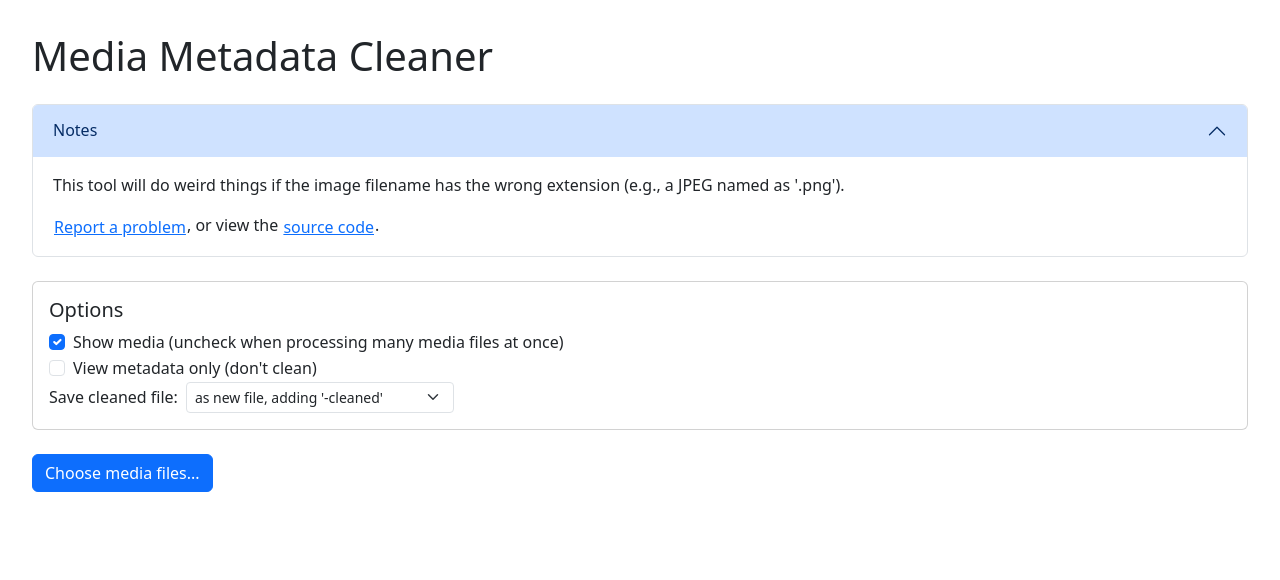
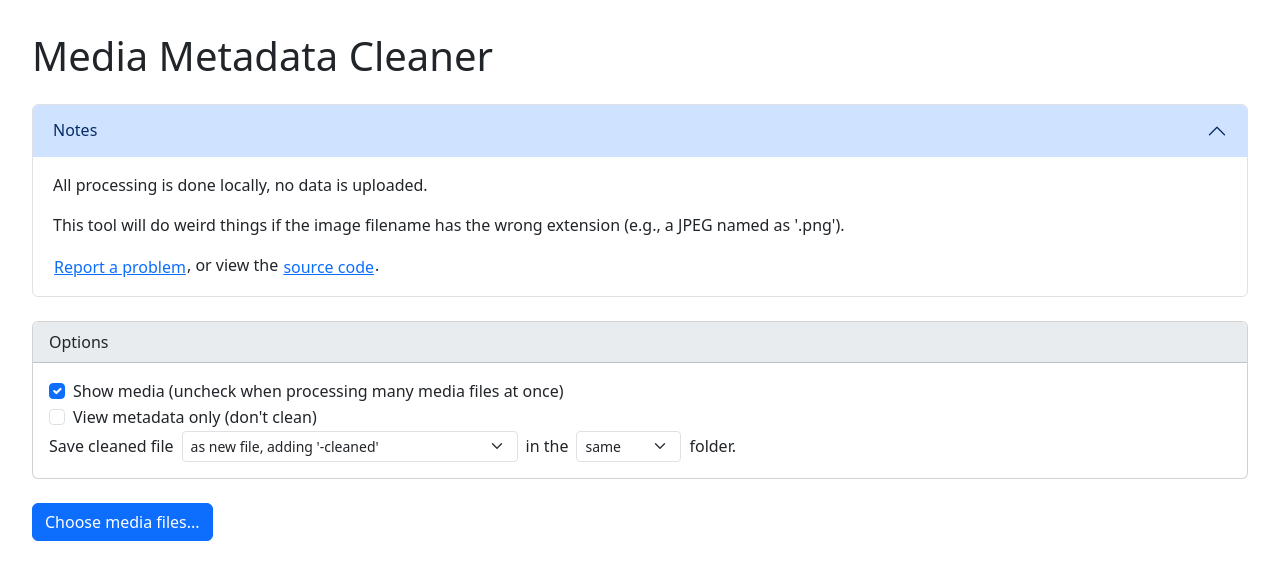
Before and after one commit to theotternews/media-metadata-cleaner, a React (Vite) app: page / in a window 1280 px wide. Shown: the top 580 px of the page. Built offline with nearby package versions, Linux system fonts and the light colour scheme.

Commit message:
add an option to save to a different directory

```diff
--- a/src/App.css
+++ b/src/App.css
@@ -38,6 +38,20 @@ body {
   width: 100%;
   height: auto;
   object-fit: cover;
+}
+
+.progress .progress-bar {
+  transition: none;
+}
+
+.accordion-style-header {
+  padding: 0.5rem 1rem;
+  font-size: 1rem;
+  font-weight: 500;
+  background-color: var(--bs-accordion-btn-bg, #e9ecef);
+  color: var(--bs-accordion-btn-color, #212529);
+  border-bottom: 1px solid var(--bs-accordion-border-color, rgba(0, 0, 0, 0.175));
+  border-radius: var(--bs-border-radius, 0.375rem) var(--bs-border-radius, 0.375rem) 0 0;
 }
 
 .accordion {
--- a/src/App.tsx
+++ b/src/App.tsx
@@ -27,6 +27,7 @@ function NotesWithLinks() {
 }
 
 const NOTES: ReactNode[] = [
+  'All processing is done locally, no data is uploaded.',
   'This tool will do weird things if the image filename has the wrong extension (e.g., a JPEG named as \'.png\').',
   <NotesWithLinks key="notes-links" />,
 ];
@@ -76,7 +77,7 @@ function resultStatusClass(result: CleanedResult): string {
   return 'accordion-item-has-success';
 }
 
-function ResultAccordionItem({ result, index, skipCleaning, saveMode }: { result: CleanedResult; index: number; skipCleaning: boolean; saveMode: SaveMode }) {
+function ResultAccordionItem({ result, index, skipCleaning, outputDir }: { result: CleanedResult; index: number; skipCleaning: boolean; outputDir: string | null }) {
   const hasOrigImage = (result.origImage?.imageData ?? '') !== '';
   const hasCleanedImage = (result.cleanedImage?.imageData ?? '') !== '';
   const hasOrigTags = (result.origImage?.tags ?? '').trim() !== '';
@@ -86,8 +87,10 @@ function ResultAccordionItem({ result, index, skipCleaning, saveMode }: { result
   const hasImageData = hasOrigImage || hasCleanedImage;
   const showOriginalColumn = hasOriginalData;
   const showCleanedColumn = !skipCleaning && hasCleanedData;
-  const showWrittenFilename = !skipCleaning && (saveMode === 'cleaned-suffix' || saveMode === 'random-filename') && result.cleanedImage.filename;
-  const headerTitle = showWrittenFilename ? `${result.origImage.filename} → ${result.cleanedImage.filename}` : result.origImage.filename;
+  const showWrittenFilename = !skipCleaning && result.cleanedImage.filename;
+  const outputDirFolderName = outputDir ? (outputDir.split(/[/\\]/).filter(Boolean).pop() ?? outputDir) : null;
+  const writtenPath = outputDirFolderName ? `${outputDirFolderName}/${result.cleanedImage.filename}` : result.cleanedImage.filename;
+  const headerTitle = showWrittenFilename ? `${result.origImage.filename} → ${writtenPath}` : result.origImage.filename;
   const singleColumn = !showCleanedColumn;
   return (
     <Accordion.Item eventKey={index.toString()} className={resultStatusClass(result)}>
@@ -123,8 +126,10 @@ function App() {
   const [resultsActiveKey, setResultsActiveKey] = useState<AccordionKey>(undefined);
   const [progress, setProgress] = useState<{ current: number; total: number }>({ current: 0, total: 0 });
   const [lastRunSkipCleaning, setLastRunSkipCleaning] = useState(false);
-  const [lastRunSaveMode, setLastRunSaveMode] = useState<SaveMode>('cleaned-suffix');
+  const [lastRunOutputDir, setLastRunOutputDir] = useState<string | null>(null);
   const [saveMode, setSaveMode] = useState<SaveMode>('cleaned-suffix');
+  const [saveDirectory, setSaveDirectory] = useState<'same-directory' | 'choose-directory' | string>('same-directory');
+  const [chosenDirectory, setChosenDirectory] = useState<string | null>(null);
   const [skipCleaning, setSkipCleaning] = useState(false);
   const loadMediaRef = useRef<HTMLInputElement>(null);
 
@@ -145,17 +150,18 @@ function App() {
     setProgress({ current: 0, total: files.length });
     const loadImageData = loadMediaRef.current?.checked ?? true;
     setLastRunSkipCleaning(skipCleaning);
-    setLastRunSaveMode(saveMode);
+    const outputDir = saveDirectory === 'same-directory' ? null : (saveDirectory === 'choose-directory' ? chosenDirectory : saveDirectory);
+    setLastRunOutputDir(outputDir);
     const cleanedResults = await processFiles(
       files,
-      { loadImageData, saveMode, skipCleaning },
+      { loadImageData, saveMode, skipCleaning, outputDir },
       (current, total) => setProgress({ current, total })
     );
     setProgress({ current: 0, total: 0 });
 
     console.log(cleanedResults);
     setCleanedResults(cleanedResults);
-  }, [skipCleaning, saveMode]);
+  }, [skipCleaning, saveMode, saveDirectory, chosenDirectory]);
 
   return (
     <div>
@@ -171,8 +177,8 @@ function App() {
       </Accordion>
 
       <div className="card mb-4">
+        <div className="accordion-style-header">Options</div>
         <div className="card-body">
-          <h5 className="card-title">Options</h5>
           <div className="form-check">
             <input
               ref={loadMediaRef}
@@ -197,8 +203,8 @@ function App() {
               View metadata only (don&apos;t clean)
             </label>
           </div>
-          <div className="d-flex align-items-center gap-2 mb-0">
-            <label htmlFor="saveMode" className="form-label mb-0">Save cleaned file:</label>
+          <div className="d-flex align-items-center gap-2 flex-wrap mb-0">
+            <label htmlFor="saveMode" className="form-label mb-0">Save cleaned file </label>
             <select
               id="saveMode"
               className="form-select form-select-sm w-auto"
@@ -206,10 +212,42 @@ function App() {
               onChange={(e) => setSaveMode(e.target.value as SaveMode)}
               disabled={skipCleaning}
             >
-              <option value="cleaned-suffix">as new file, adding '-cleaned'</option>
-              <option value="overwrite">overwriting original</option>
+              <option value="cleaned-suffix">as new file, adding &apos;-cleaned&apos;</option>
+              <option value="original-filename">as original filename (may overwrite original)</option>
               <option value="random-filename">as file with new, random filename</option>
             </select>
+            <span className="mb-0">in the</span>
+            <select
+              id="saveDirectory"
+              className="form-select form-select-sm w-auto"
+              value={saveDirectory}
+              onChange={async (e) => {
+                const value = e.target.value;
+                if (value === 'choose-directory') {
+                  setSaveDirectory('choose-directory');
+                  const dir = await open({ directory: true, multiple: false });
+                  if (dir != null) {
+                    setChosenDirectory(dir);
+                    setSaveDirectory(dir);
+                  } else {
+                    setSaveDirectory('same-directory');
+                  }
+                } else if (value === 'same-directory') {
+                  setSaveDirectory('same-directory');
+                  setChosenDirectory(null);
+                } else {
+                  setSaveDirectory(value);
+                }
+              }}
+              disabled={skipCleaning}
+            >
+              <option value="same-directory">same</option>
+              {chosenDirectory != null && (
+                <option value={chosenDirectory}>{chosenDirectory.split(/[/\\]/).filter(Boolean).pop() ?? chosenDirectory}</option>
+              )}
+              <option value="choose-directory">choose...</option>
+            </select>
+            <span className="mb-0">folder.</span>
           </div>
         </div>
       </div>
@@ -237,7 +275,7 @@ function App() {
           <h5 className="my-4">Results</h5>
           <Accordion id="resultsAccordion" activeKey={resultsActiveKey} onSelect={(k) => setResultsActiveKey(toAccordionKey(k))}>
             {cleanedResults.map((result, index) => (
-              <ResultAccordionItem key={index.toString()} result={result} index={index} skipCleaning={lastRunSkipCleaning} saveMode={lastRunSaveMode} />
+              <ResultAccordionItem key={index.toString()} result={result} index={index} skipCleaning={lastRunSkipCleaning} outputDir={lastRunOutputDir} />
             ))}
           </Accordion>
         </div>
--- a/src/clean.ts
+++ b/src/clean.ts
@@ -48,10 +48,18 @@ function dirname(pathStr: string): string {
   return idx === -1 ? '' : pathStr.slice(0, idx);
 }
 
+function joinPath(dir: string, ...parts: string[]): string {
+  const sep = platform() === 'windows' ? '\\' : '/';
+  const trimmedDir = dir.replace(/[/\\]+$/, '');
+  return [trimmedDir, ...parts].join(sep);
+}
+
 export type ProcessOptions = {
   loadImageData: boolean;
   saveMode?: SaveMode;
   skipCleaning?: boolean;
+  /** When set, cleaned output is written to this directory instead of the source directory. */
+  outputDir?: string | null;
 };
 
 async function readTagsOnly(filename: string): Promise<{ origTags: string; errors: string[] }> {
@@ -68,7 +76,7 @@ async function readTagsOnly(filename: string): Promise<{ origTags: string; error
   return { origTags: origReadProcess.stdout, errors };
 }
 
-async function cleanMetadata(filename: string): Promise<CleanRaw> {
+async function cleanMetadata(filename: string, outputDir?: string | null): Promise<CleanRaw> {
   const errors: string[] = [];
   const warnings: string[] = [];
   console.log(`cleanMetadata: ${basename(filename)}`);
@@ -88,9 +96,13 @@ async function cleanMetadata(filename: string): Promise<CleanRaw> {
   const lastDot = filename.lastIndexOf('.');
   const stem = filename.slice(0, lastDot);
   const ext = filename.slice(lastDot + 1);
-  const cleanedFilename = `${stem}-cleaned.${ext}`;
+  const baseName = basename(filename);
+  const dotInBase = baseName.lastIndexOf('.');
+  const baseStem = dotInBase >= 0 ? baseName.slice(0, dotInBase) : baseName;
+  const baseExt = dotInBase >= 0 ? baseName.slice(dotInBase + 1) : ext;
+  const cleanedFilename = outputDir ? joinPath(outputDir, `${baseStem}-cleaned.${baseExt}`) : `${stem}-cleaned.${ext}`;
 
-  console.log(`copyCommand: ${basename(filename)} ${basename(cleanedFilename)}`);
+  console.log(`copyCommand: ${filename} ${cleanedFilename}`);
   const [copyCode, copyMessage] = await invoke<[number, string]>('copy_file', {
     src: filename,
     dst: cleanedFilename,
@@ -144,7 +156,7 @@ export async function processFiles(
   options: ProcessOptions,
   onProgress?: (current: number, total: number) => void
 ): Promise<CleanedResult[]> {
-  const { loadImageData, saveMode = 'cleaned-suffix', skipCleaning = false } = options;
+  const { loadImageData, saveMode = 'cleaned-suffix', skipCleaning = false, outputDir = null } = options;
   const total = filenames.length;
   const results: CleanedResult[] = [];
 
@@ -189,7 +201,7 @@ export async function processFiles(
 
     let cleanRaw: CleanRaw;
     try {
-      cleanRaw = await cleanMetadata(filename);
+      cleanRaw = await cleanMetadata(filename, outputDir);
     } catch (err) {
       results.push(
         new CleanedResult(
@@ -231,10 +243,11 @@ export async function processFiles(
 
     let outputPath = cleanRaw.cleanedFilename;
     if (cleanRaw.errors.length === 0) {
-      if (saveMode === 'overwrite') {
+      if (saveMode === 'original-filename') {
+        const dst = outputDir ? joinPath(outputDir, basename(filename)) : filename;
         const [copyCode, copyMessage] = await invoke<[number, string]>('copy_file', {
           src: cleanRaw.cleanedFilename,
-          dst: filename,
+          dst,
         });
         if (copyCode !== 0) {
           cleanRaw.errors.push(copyMessage);
@@ -243,11 +256,12 @@ export async function processFiles(
           if (removeCode !== 0) {
             console.warn(`Could not remove ${basename(cleanRaw.cleanedFilename)}: ${removeMessage}`);
           }
-          outputPath = filename;
+          outputPath = dst;
         }
       } else if (saveMode === 'random-filename') {
         const ext = filename.slice(filename.lastIndexOf('.') + 1);
-        const randomPath = `${dirname(filename)}/${crypto.randomUUID().replace(/-/g, '')}.${ext}`;
+        const outDir = outputDir ?? dirname(filename);
+        const randomPath = joinPath(outDir, `${crypto.randomUUID().replace(/-/g, '')}.${ext}`);
         const [copyCode, copyMessage] = await invoke<[number, string]>('copy_file', {
           src: cleanRaw.cleanedFilename,
           dst: randomPath,
--- a/src/types.ts
+++ b/src/types.ts
@@ -1,4 +1,4 @@
-export type SaveMode = 'cleaned-suffix' | 'overwrite' | 'random-filename';
+export type SaveMode = 'cleaned-suffix' | 'original-filename' | 'random-filename';
 
 export class CleanRaw {
   origTags: string;
```
Also changed, not shown: 1 other file (tests, documents, lock files or other folders).
